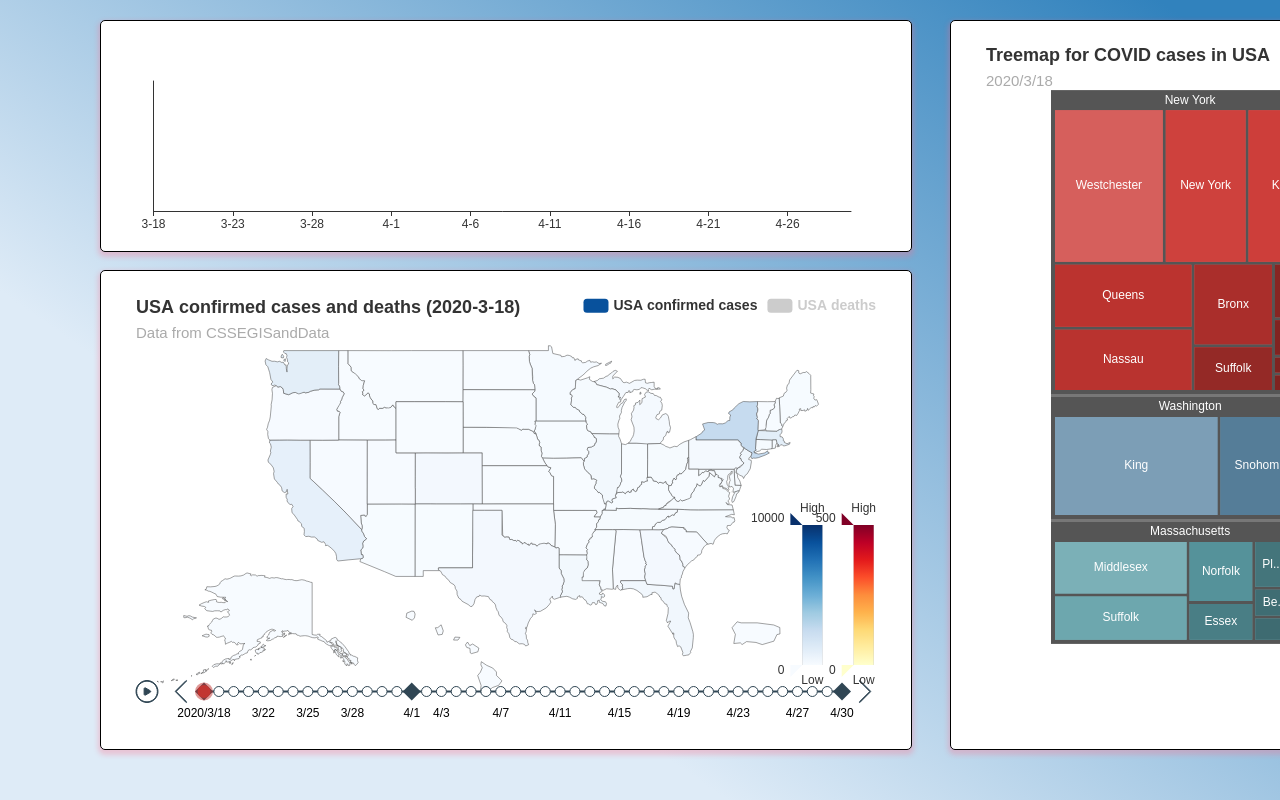
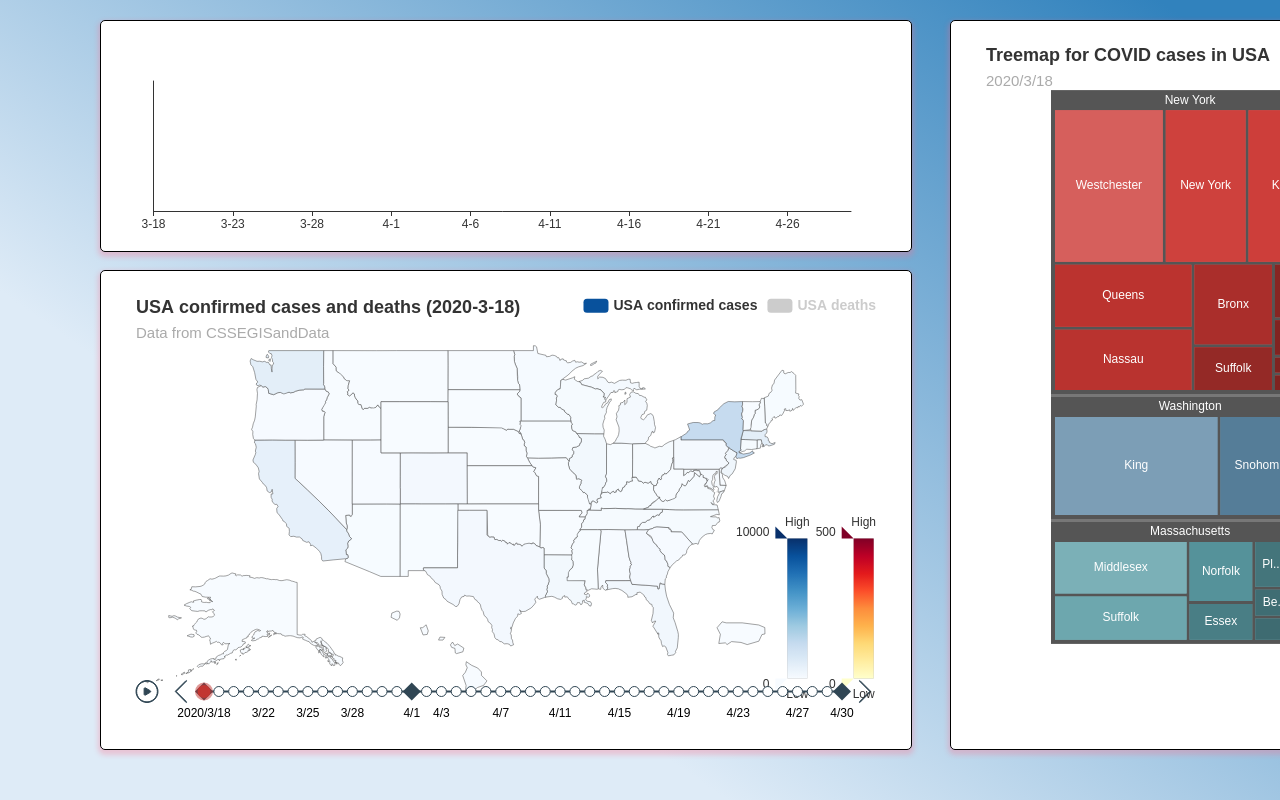
Before and after one commit to roenchina/Info-Vis, a React (Create React App) app: page / in a window 1280 px wide. Built offline with nearby package versions, Linux system fonts and the light colour scheme.

Commit message:
Adjust Map position

```diff
--- a/src/components/MapView.js
+++ b/src/components/MapView.js
@@ -196,8 +196,8 @@ function MapView(){
                 visualMap: [
                 {
                     type: 'continuous',
-                    left: '82%',
-                    top:'50%',
+                    left: '80%',
+                    top:'53%',
                     seriesIndex:0,
                     inRange: {
                     color: ['#f7fbff','#deebf7','#c6dbef','#9ecae1','#6baed6','#4292c6','#2171b5','#08519c','#08306b']
@@ -211,7 +211,7 @@ function MapView(){
                 {
                     type: 'continuous',
                     left: 'right',
-                    top:'50%',
+                    top:'53%',
                     seriesIndex:1,
                     inRange: {
                     color: ['#ffffcc','#ffeda0','#fed976','#feb24c','#fd8d3c','#fc4e2a','#e31a1c','#bd0026','#800026']
@@ -246,7 +246,7 @@ function MapView(){
                         map:'USA',
                         name: 'USA confirmed cases',
                         showLegendSymbol:false,
-                        layoutCenter: ['45%', '55%'],
+                        layoutCenter: ['43%', '55%'],
                         layoutSize: 700,
                         roam: true,
                         scaleLimit:{min:0.6,max:5},
```
